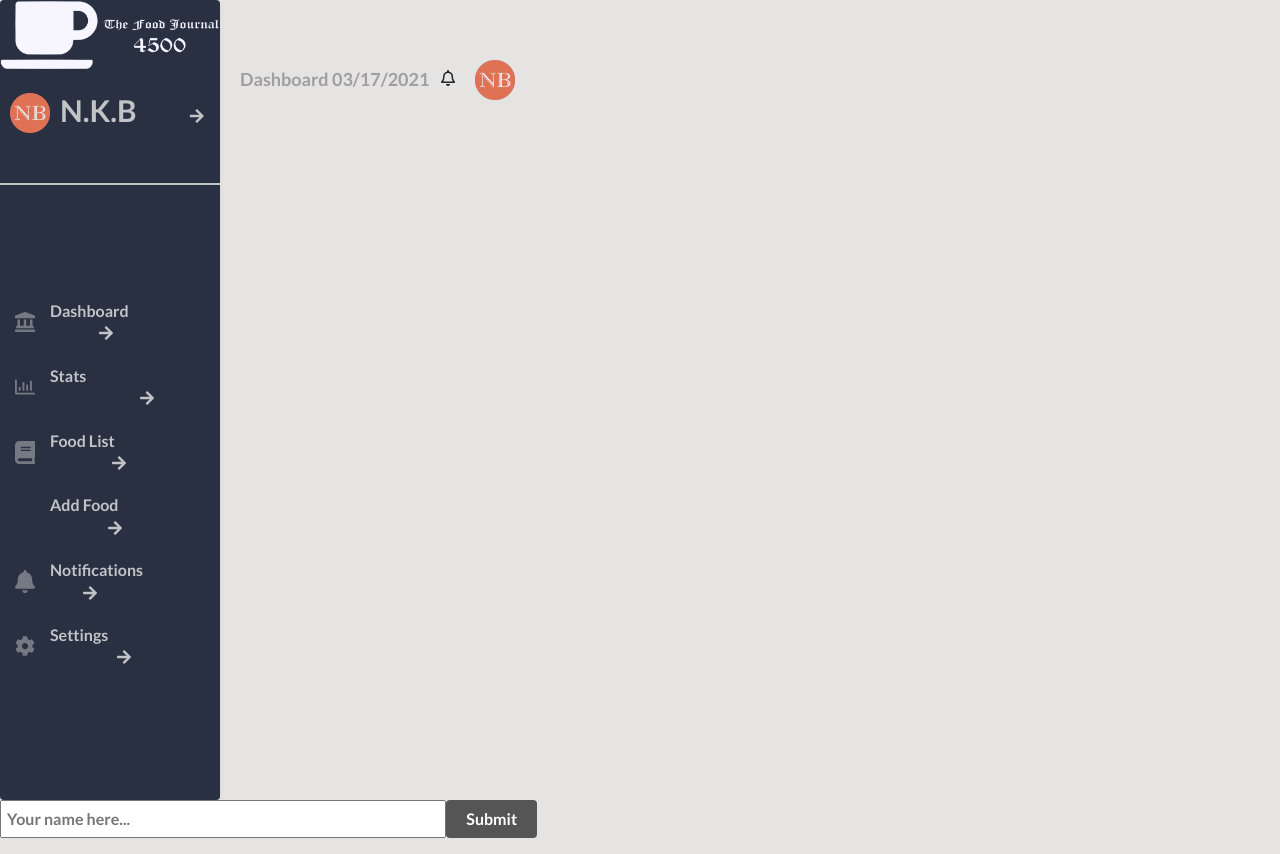
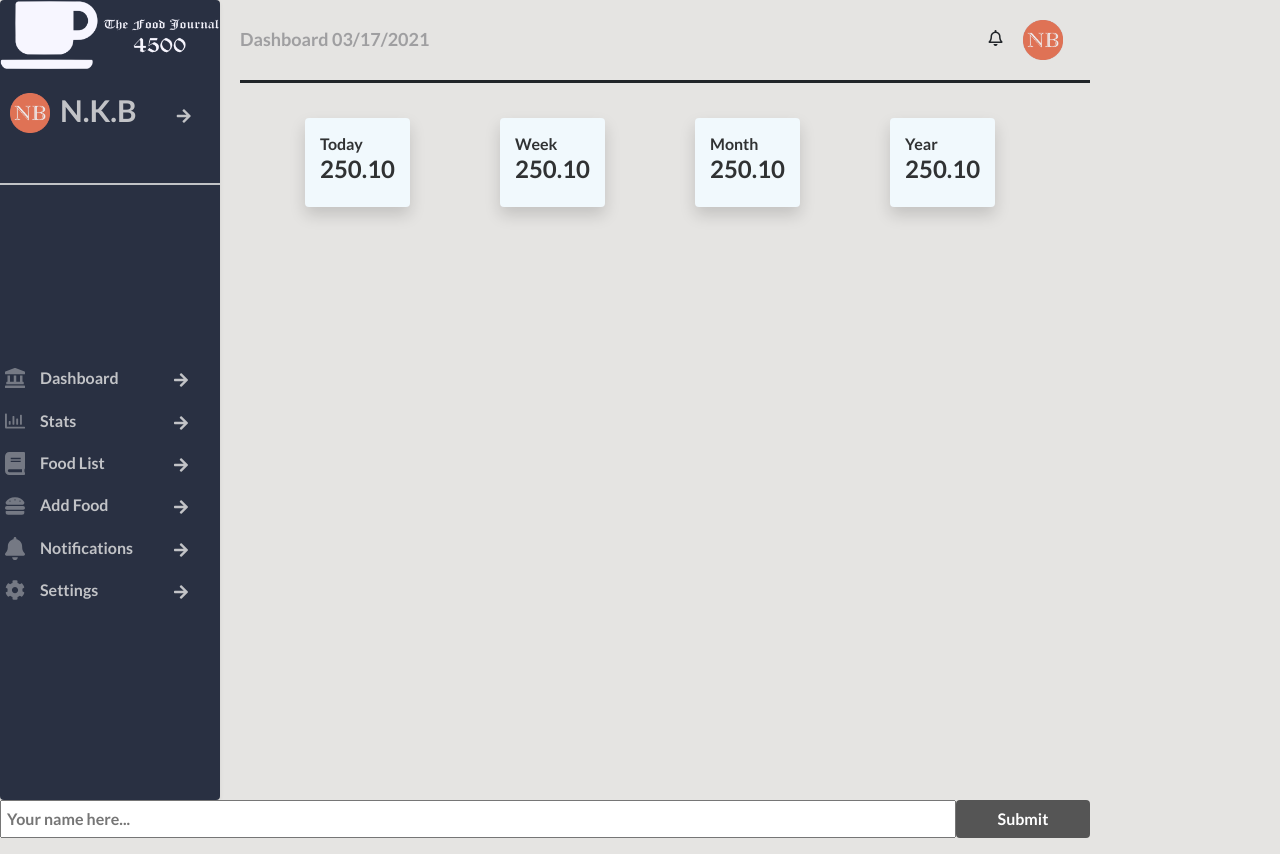
Before and after one commit to Nkbloma/nkb_reactplayground2021, a React (Create React App) app: page / in a window 1280 px wide. Built offline with nearby package versions, Linux system fonts and the light colour scheme; no server answers.

Commit message:
BasicReactLayout

```diff
--- a/src/components/layout/Base.js
+++ b/src/components/layout/Base.js
@@ -1,15 +1,20 @@
 import React from 'react';
-import Header from './Header.js';
+import HeaderContent from './Header_Content.js';
 import Sidebar from './Sidebar.js';
 
 function Base() {
     return(
-        <div class="General-Flex-Wrapper">
+        <div class="General-Flex-Wrapper" style={generalStyle}>
             <link href="./style.css" rel="stylesheet" type="text/css"/>
             <Sidebar/>
-            <Header/>
+            <HeaderContent/>
         </div>
     )
 }
 
+const generalStyle = {
+  display: 'flex',
+  minHeight: '70vh',
+  backgroundColor: '#e5e4e2'
+}
 export default Base;
--- a/src/components/layout/Header.js
+++ /dev/null
@@ -1,23 +0,0 @@
-import React from 'react';
-
-function Header() {
-    return (
-        <div class="HeaderContent-Flex-Stack">
-				<span class="box header">
-					<span class="currentPage-Title">Dashboard 03/17/2021</span>
-					<span style={{marginRight:"20px", flexGrow: "0.01"}}>
-						<i class="far fa-bell" style={{paddingRight: "20px"}}></i>
-						<img class="HeaderAvatar" src="Icons/ProfileAvatar.png" style={{width:"40px", height:"40px"}} alt="not"/>
-					</span>
-				</span>
-        </div>
-    )
-}
-/*const headerStyle = {
-    background: '#333',
-    color: '#fff',
-    textAlign: 'center',
-    padding: '10px'
-}
-*/
-export default Header;
--- /dev/null
+++ b/src/components/layout/Header_Content.js
@@ -0,0 +1,77 @@
+import React from 'react';
+
+function Header_Content() {
+    return (
+            <div class="HeaderContent-Flex-Stack" style={HeaderContentFlexStyle}>
+				<span class="box header" style={HeaderStyle}>
+					<span class="currentPage-Title" style={currentPageTitle}>Dashboard 03/17/2021</span>
+					<span style={{marginRight:"20px", flexGrow: "0.01"}}>
+						<i class="far fa-bell" style={{paddingRight:"20px"}}></i>
+						<img class="HeaderAvatar" src="Icons/ProfileAvatar.png" style={{width:"40px", height:"40px"}} alt='NoPics'/>
+					</span>
+				</span>
+				<div class="Main-Content" style={MainContentStyle}>
+					<div class="TopLayerContent-Flex" style={TopLayerContentStyle}>
+						<div style = {topCaloriesStyle} class="shadow rounded topCalories Today-Calories">
+							<span>Today</span>
+							<h4>250.10</h4>
+						</div>
+						<div style = {topCaloriesStyle} class="shadow rounded topCalories Week-Calories">
+							<span>Week</span>
+							<h4>250.10</h4>
+						</div>
+						<div style = {topCaloriesStyle} class="shadow rounded topCalories Month-Calories">
+							<span>Month</span>
+							<h4>250.10</h4>
+						</div>
+						<div style = {topCaloriesStyle} class="shadow rounded topCalories Year-Calories">
+							<span>Year</span>
+							<h4>250.10</h4>
+						</div>
+					</div>
+				</div>
+			</div>
+    )
+}
+const HeaderContentFlexStyle = {
+    flex: '2',
+    display: 'flex',
+    flexFlow: "column",
+    marginLeft:'20px'
+}
+const HeaderStyle = {
+    margin: '0px',
+    minHeight: '10vh',
+    alignItems: 'center',
+    justifyContent: 'center',
+    display: 'flex',
+    flexGrow:'0.2'
+}
+const currentPageTitle = {
+    flex: '1',
+    color: 'rgba(90, 90, 95, 0.5)',
+    fontSize: 'large'
+}
+const MainContentStyle = {
+    borderTopStyle: "solid",
+    padding:"20px",
+    margin: "0px",
+    minHeight: "90vh"
+}
+const TopLayerContentStyle = {
+    padding:"15px",
+    display: "flex",
+    flexFlow: "row"
+}
+const topCaloriesStyle = {
+    padding: '15px',
+    marginLeft: '30px',
+    marginRight: '60px',
+    backgroundColor: '#f1f9fd',
+    flexGrow: '1',
+    alignItems: 'center',
+    justifyContent: 'center',
+    fontWeight: 'bold',
+    color: 'rgba(0, 0, 0, 0.8)'
+  }
+export default Header_Content;
--- a/src/components/layout/Sidebar.js
+++ b/src/components/layout/Sidebar.js
@@ -2,43 +2,128 @@ import React from 'react';
 
 function Sidebar(){
 	return(
-       <div class="shadow-sm rounded box Sidebar-Flex-Stack">
-			<img class="CompanySymbol" src="Icons/SiteIcon.png" alt="NotFound"/>
-			<div class="UserProfile">
-				<img class="Avatarpic" src="Icons/ProfileAvatar.png" alt="Not Found"></img>
-				<span>N.K.B</span>
-				<i style={{paddingLeft: "13px"}} class="fas fa-arrow-right"></i>
+       <div class="shadow-sm rounded box Sidebar-Flex-Stack" style={SidebarFlexStyle}>
+			<img class="CompanySymbol" src="Icons/SiteIcon.png" alt="NotFound" style={CompanySymbolStyle}/>
+			<div class="UserProfile" style={UserProfileStyle}>
+				<img class="Avatarpic" src="Icons/ProfileAvatar.png" alt="Not Found" style={AvatarPicStyle}></img>
+				<span style={UserProfileSpanStyle}>N.K.B</span>
+				<i style={UserProfileIconStyle} class="fas fa-arrow-right"></i>
 			</div>
-			<nav class="NavigationList">
-			<ul style={{padding: "10px"}}>
-				<li style={{listStyleType: 'none', backgroundImage: 'url(Icons/landmark-solid.svg)'}}>
-					Dashboard
-					<i class="fas fa-arrow-right" style={{paddingLeft:"49px"}}></i>
+			<nav class="NavigationList" style={NavigationListStyle}>
+				<ul style={NavigationListUlStyle}>
+						<li style={NavigationListLiStyle("url(Icons/landmark-solid.svg")}>
+							<span style={NavigationListText}>Dashboard</span>
+							<i style={NavigationListIcon} class="fas fa-arrow-right"></i>
 						</li>
-				<li style={{listStyleType: 'none', backgroundImage: "url(Icons/chart-bar-regular.svg)"}}>
-					Stats
-					<i class="fas fa-arrow-right" style={{paddingLeft:"90px"}}></i>
+						<li style={NavigationListLiStyle("url(Icons/chart-bar-regular.svg)")}>
+							<span style={NavigationListText}>Stats</span>
+							<i style={NavigationListIcon} class="fas fa-arrow-right"></i>
 						</li>
-				<li style={{listStyleType: "none", backgroundImage: "url(Icons/book-solid.svg)"}}>
-					Food List
-					<i class="fas fa-arrow-right" style={{paddingLeft:"62px"}}></i>
+						<li style={NavigationListLiStyle("url(Icons/book-solid.svg)")}>
+							<span style={NavigationListText}>Food List</span>
+							<i style={NavigationListIcon} class="fas fa-arrow-right"></i>
 						</li>
-				<li style={{listStyleType: "none", backgroudImage: "url(Icons/hamburger-solid.svg)"}}>
-					Add Food
-					<i class="fas fa-arrow-right" style={{paddingLeft:"58px"}}></i>
+						<li style={NavigationListLiStyle("url(Icons/hamburger-solid.svg)")}>
+							<span style={NavigationListText}>Add Food</span>
+							<i style={NavigationListIcon} class="fas fa-arrow-right"></i>
 						</li>
-				<li style={{listStyleType: "none", backgroundImage: "url(Icons/bell-solid.svg)"}}>
-					Notifications
-					<i class="fas fa-arrow-right" style={{paddingLeft:"33px"}}></i>
+						<li style={NavigationListLiStyle("url(Icons/bell-solid.svg)")}>
+							<span style={NavigationListText}>Notifications</span>
+							<i style={NavigationListIcon} class="fas fa-arrow-right"></i>
 						</li>
-				<li style={{listStyleType: "none", backgroundImage: "url(Icons/cog-solid.svg)"}}>
-					Settings
-					<i class="fas fa-arrow-right" style={{paddingLeft:"67px"}}></i>
+						<li style={NavigationListLiStyle("url(Icons/cog-solid.svg)")}>
+							<span style={NavigationListText}>Settings</span>
+							<i style={NavigationListIcon} class="fas fa-arrow-right"></i>
+
 						</li>
 					</ul>
 				</nav>
         </div>
     )
 }
-
+const SidebarFlexStyle = {
+	flex: '1',
+	display: 'flex',
+	flexFlow: 'column',
+	marginRight: '10px',
+	minHeight: '100vh',
+	maxWidth: '240px',
+	color: 'rgba(232, 232, 232, 0.8)',
+	background: '#293042',
+	padding: '0',
+	margin: '0',
+}
+const CompanySymbolStyle = {
+    margin: '0px',
+    flex: '1',
+    flexGrow: '0.3',
+    objectFit: 'contain',
+    width: '220px',
+    padding: '0px'
+}
+const AvatarPicStyle = {
+    width: '40px',
+    height: '40px',
+    alignContent: 'center',
+    justifyContent: 'center',
+    marginBottom: '10px'
+}
+const UserProfileStyle = {
+    flex: '10%',
+    flexGrow: '0.1',
+    padding: '5px 0px 0px 10px',
+    margin: '0',
+    marginTop: '15px',
+    borderBottomStyle: 'solid',
+    borderWidth: '2px',
+    height: '10px'
+}
+const UserProfileSpanStyle = {
+    paddingLeft: '10px',
+    fontWeight: 'bold',
+    fontSize: '30px',
+    alignContent: 'center',
+    justifyContent: 'center',
+    paddingTop: '10px'
+}
+const UserProfileIconStyle = {
+    alignContent: 'center',
+    justifyContent: 'center',
+    marginBottom: '10px',
+    marginLeft: '40px'
+}
+const NavigationListStyle = {
+    margin: '0',
+    paddingTop: '0px',
+    flex: '3',
+    flexGrow: '3',
+    background: 'none',
+    alignContent: 'center',
+    justifySelf: 'left'
+}
+const NavigationListText = {
+	flex: "1",
+	width:"100px"
+}
+const NavigationListIcon ={
+	flex: "0.1",
+	paddingTop:"5px"
+  }
+function NavigationListLiStyle(bg_image) {
+    return({
+		paddingLeft: '5px',
+    	padding: '10px 32px 10px 35px',
+    	backgroundRepeat: 'no-repeat',
+    	backgroundPosition: 'left center',
+    	backgroundSize: '20px',
+    	fontWeight: 'bold',
+    	listStyleType: 'none',
+		display: 'flex',
+		backgroundImage: bg_image
+		}
+	)
+}
+const NavigationListUlStyle = {
+    marginLeft: '5px'
+}
 export default Sidebar;
```
Also changed, not shown: 1 other file (tests, documents, lock files or other folders). Lines whose indentation alone changed are shown as unchanged.
